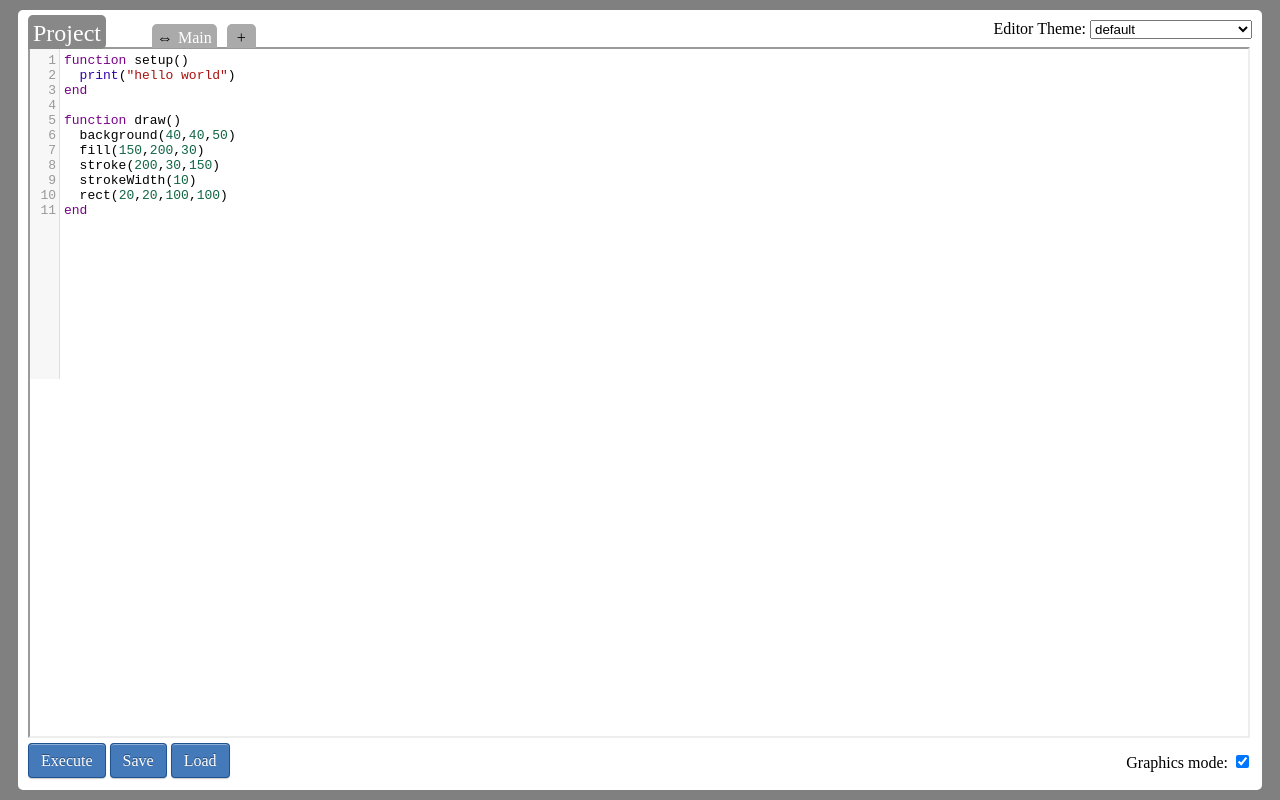
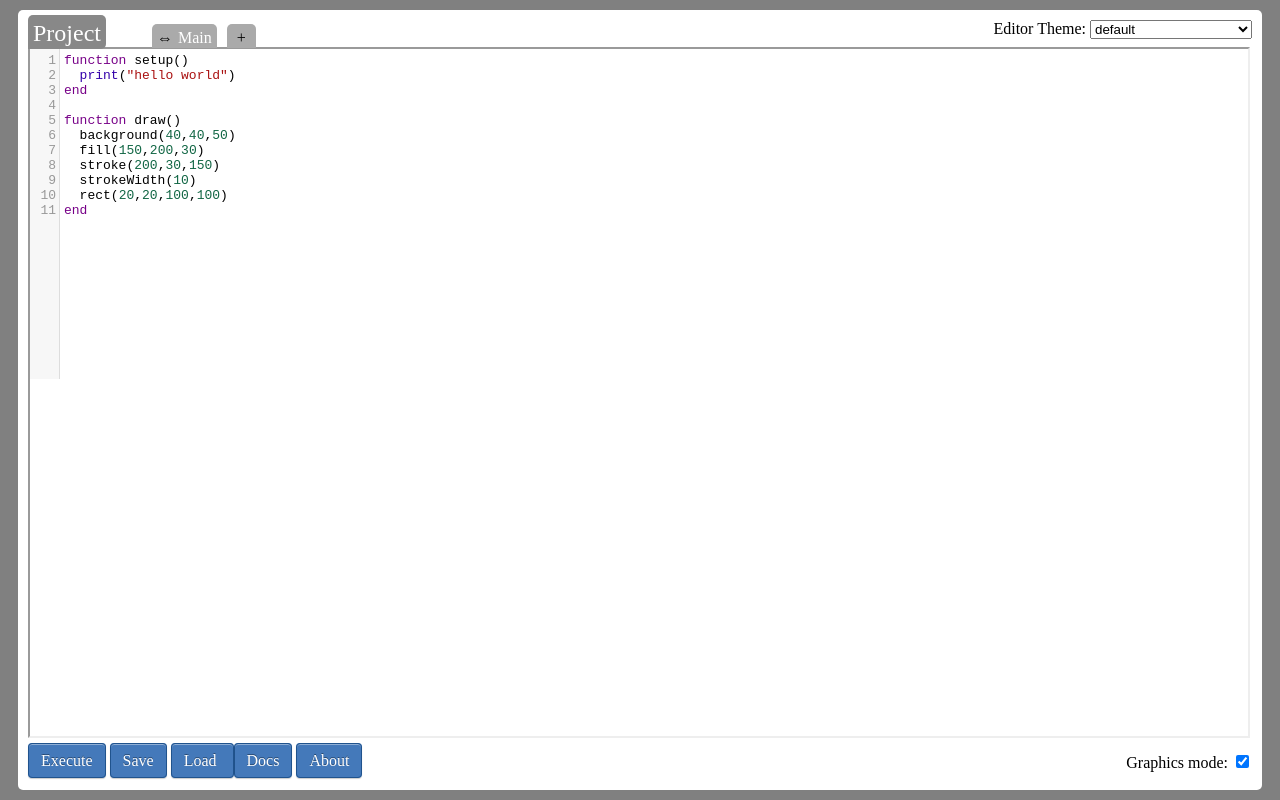
Before and after one commit to loopspace/LuaCanvas, a plain HTML site: page index.html in a window 1280 px wide. Drawn offline with Linux system fonts and the light colour scheme.

Commit message:
Added links to Docs and About.

```diff
--- a/index.html
+++ b/index.html
@@ -143,6 +143,8 @@
 	    <input type="file" class="upload" id="load">
 	  </div>
 	</form>
+	<a href="docs/index.html" id="doc" target="_blank" class="link_button">Docs</a>
+	<a href="about.html" id="doc" target="_blank" class="link_button">About</a>
       </div>
       <div id="runButtons" class="buttons">
 	<a href="#" id="edit" class="link_button">Edit</a>
```
